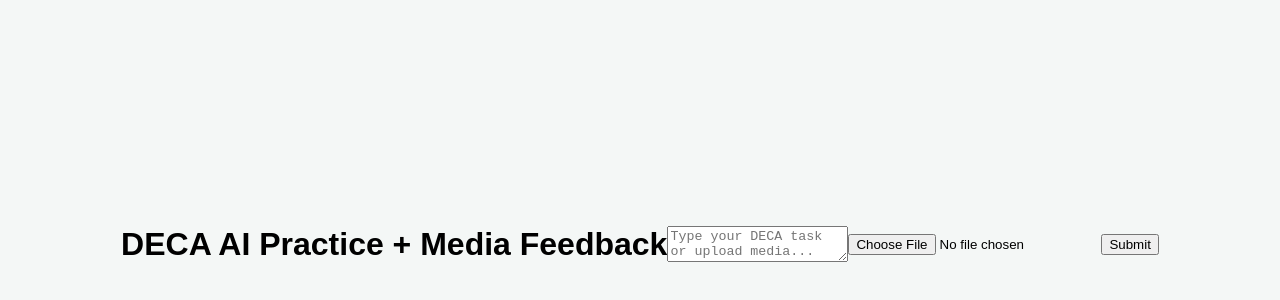
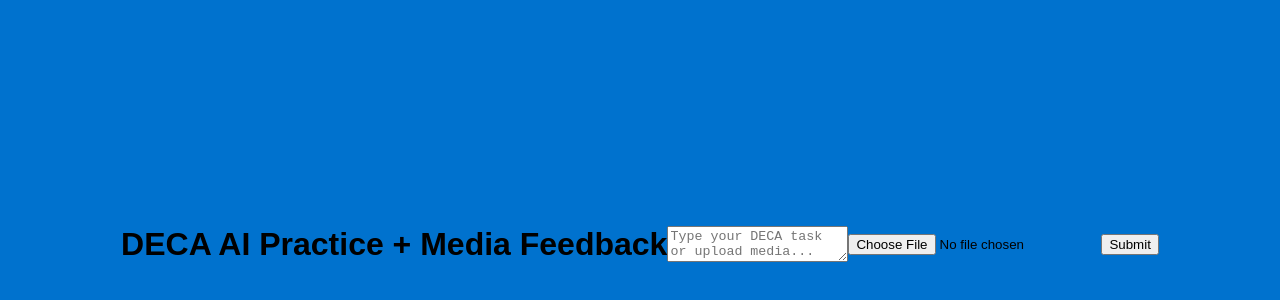
Before and after one commit to sanjs0912-hash/-, a plain HTML site: page index.html in a window 1280 px wide. Shown: the part 156-456 px from the top of the page. Drawn offline with Linux system fonts and the light colour scheme.

Commit message:
Update style.css

```diff
--- a/style.css
+++ b/style.css
@@ -4,7 +4,7 @@ body {
     font-family: Arial, sans-serif;
     margin: 0;
     padding: 0;
-    background-color: #f4f7f6;
+    background-color: #0072CE;
     display: flex;
     justify-content: center;
     align-items: center;
```
